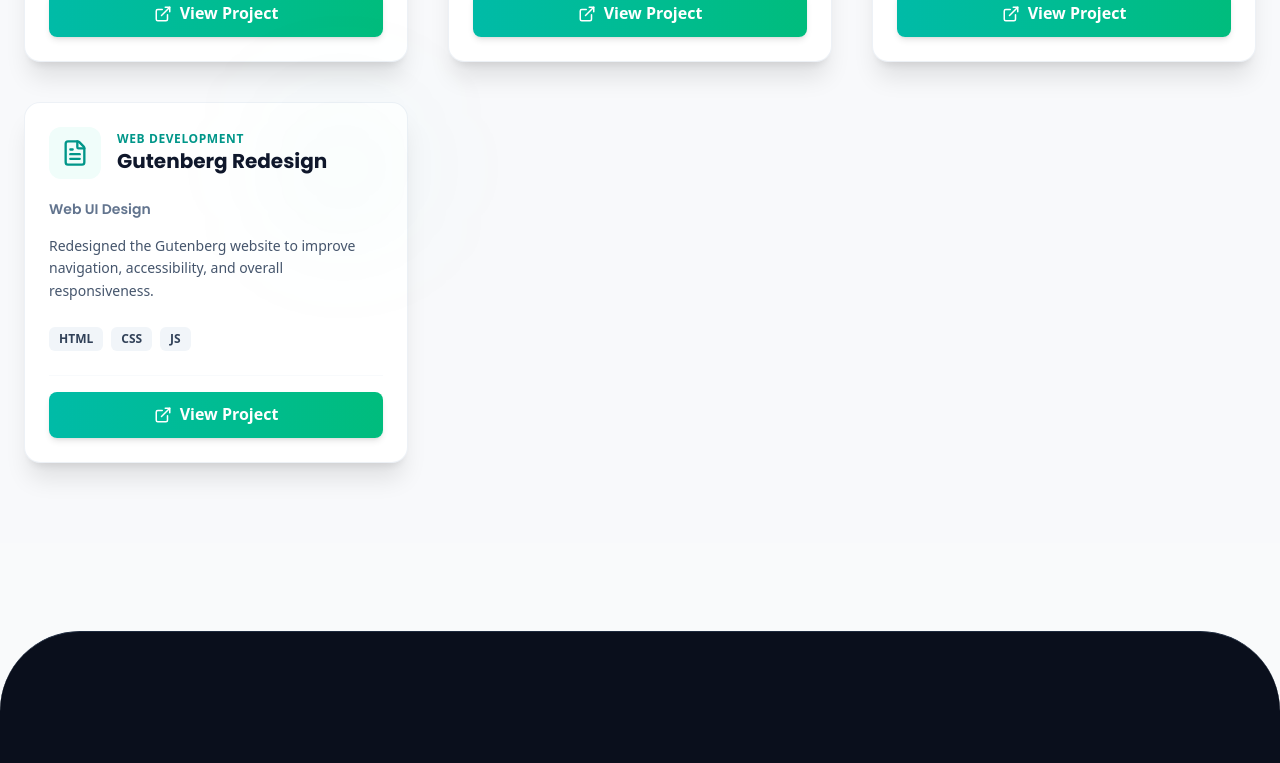
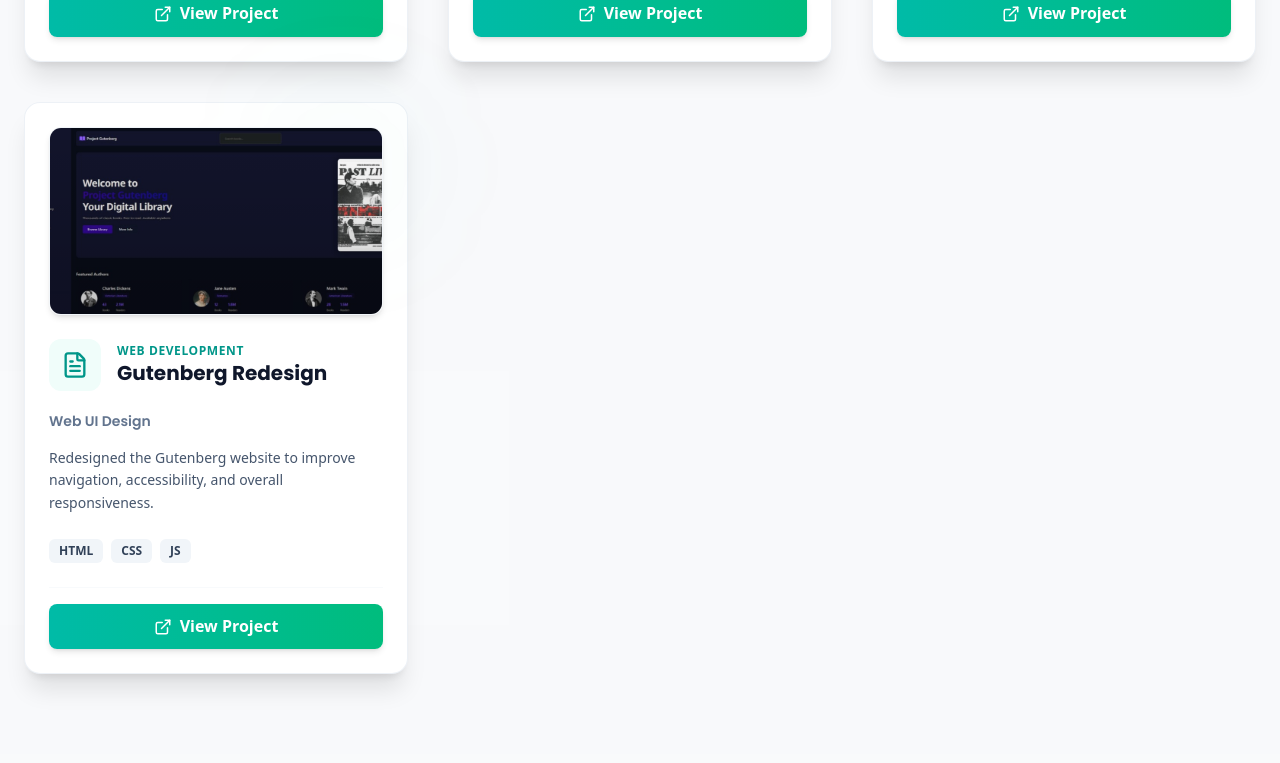
Before and after one commit to kun-ika/porfoliogreen, a Next.js app: page /projects in a window 1280 px wide. Shown: the part 900-1663 px from the top of the page. Built offline with nearby package versions, Linux system fonts and the light colour scheme.

Commit message:
Add web UI redesign image to Gutenberg project card on nav branch

```diff
--- a/src/components/Projects.jsx
+++ b/src/components/Projects.jsx
@@ -44,6 +44,7 @@
         type: "Web Development",
         tags: ["HTML", "CSS", "JS"],
         icon: <FileText size={28} className="text-teal-600" />,
+        image: "/projects/gutenberg.jpg",
         description: "Redesigned the Gutenberg website to improve navigation, accessibility, and overall responsiveness."
     }
 ];
```
Also changed, not shown: public/projects/gutenberg.jpg (added).
